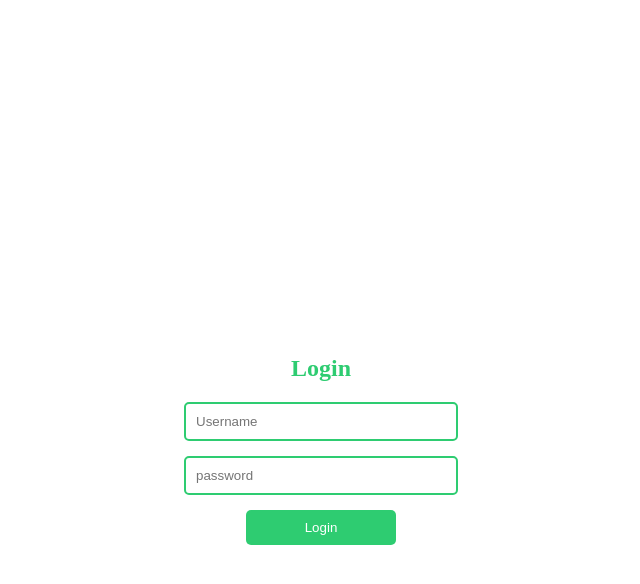
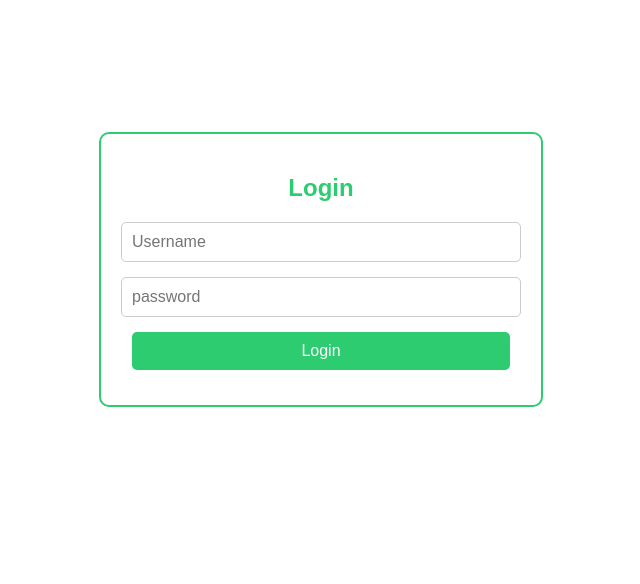
Before and after one commit to Luciggl/Mercado-Online-UFPB-PAS-2023, a React (Vite) app: page / in a window 1280 px wide. Before the commit this address led to /login. Shown: the top 584 px of the page, without its empty margins (319-959 px from the left). Built offline with nearby package versions, Linux system fonts and the light colour scheme.

Commit message:
style: criando css da pagina de login

```diff
--- a/src/App.jsx
+++ b/src/App.jsx
@@ -1,20 +1,21 @@
-import { Routes, Route, Navigate } from 'react-router-dom'
+// import { Routes, Route, Navigate } from 'react-router-dom'
 import Login from './pages/Login';
-import Home from './pages/Home';
-import PrivateRoute from './PrivateRoute'
+// import Home from './pages/Home';
+// import PrivateRoute from './PrivateRoute'
 import './App.css'
 
 const App = () => {
   console.log('Excultando')
   return (
-    <Routes>
-      <Route path="/" element={<Navigate to="/login" />} />
-      <Route path='/login' Component={Login} />
-      {/* rotas privadas */}
-      <Route element={<PrivateRoute />}>
-        <Route path='/home' Component={Home} />
-      </Route>
-    </Routes>
+    <Login />
+    // <Routes>
+    //   <Route path="/" element={<Navigate to="/login" />} />
+    //   <Route path='/login' Component={Login} />
+    //   {/* rotas privadas */}
+    //   <Route element={<PrivateRoute />}>
+    //     <Route path='/home' Component={Home} />
+    //   </Route>
+    // </Routes>
   );
 };
 
--- a/src/pages/Login.jsx
+++ b/src/pages/Login.jsx
@@ -2,7 +2,7 @@ import { useContext, useState } from "react";
 import Botao from "../components/itens/Botao";
 import CampoTexto from "../components/itens/CampoTexto";
 import { UserContext } from "../context/user-context";
-import { useNavigate } from "react-router-dom";
+// import { useNavigate } from "react-router-dom";
 import './login.css'
 
 const Login = () => {
@@ -10,7 +10,7 @@ const Login = () => {
     const [username, setUsername] = useState('');
     const [password, setPassword] = useState('');
     const [error, setError] = useState('');
-    const navigate = useNavigate();
+    // const navigate = useNavigate();
 
 
     const handlerLogin = () => {
@@ -30,7 +30,7 @@ const Login = () => {
         }
 
         setUser(username);
-        navigate('/home')
+        // navigate('/home')
     }
     return (
         <div className="login-container">
--- a/src/pages/login.css
+++ b/src/pages/login.css
@@ -1,46 +1,54 @@
-.login-container {
-    display: flex;
-    flex-direction: column;
-    align-items: center;
-    justify-content: center;
-    height: 100vh;
-    background-color: #ffffff;
+body {
+  margin: 0;
+  padding: 0;
+  background-color: #fff;
+  font-family: Arial, Helvetica, sans-serif;
 }
 
-  .login-container h2 {
+.login-container {
+  margin: 100px auto;
+  max-width: 400px;
+  padding: 20px;
+  border: 2px solid #2ecc71;
+  border-radius: 10px;
+}
+
+.login-container h2{
   color: #2ecc71;
   margin-bottom: 20px;
+  font-size: 24px;
 }
 
-  .login-container .error {
+.login-container .error{
   color: red;
-    margin-bottom: 10px;
+  margin-bottom: 15px;
+  font-size: 16px;
 }
 
-  .login-container input {
-    width: 250px;
+.login-container input,
+.login-container button {
+  width: calc(100% - 22px);
   padding: 10px;
   margin-bottom: 15px;
-    border: 2px solid #2ecc71;
+  border: 1px solid #ccc;
   border-radius: 5px;
+  font-size: 16px;
 }
 
-  .login-container input[type="text"],
-  .login-container input[type="password"] {
+.login-container input:focus{
   outline: none;
+  border-color: #2ecc71;
 }
 
-  .login-container button {
-    width: 150px;
-    padding: 10px;
+.login-container button{
   background-color: #2ecc71;
-    color: #ffffff;
+  color: #fff;
   border: none;
   border-radius: 5px;
   cursor: pointer;
   transition: background-color 0.3s ease;
 }
 
-  .login-container button:hover {
+.login-container button:hover{
   background-color: #27ae60;
 }
```
Also changed, not shown: src/main.jsx (+6 -6 lines). Lines whose indentation alone changed are shown as unchanged.
